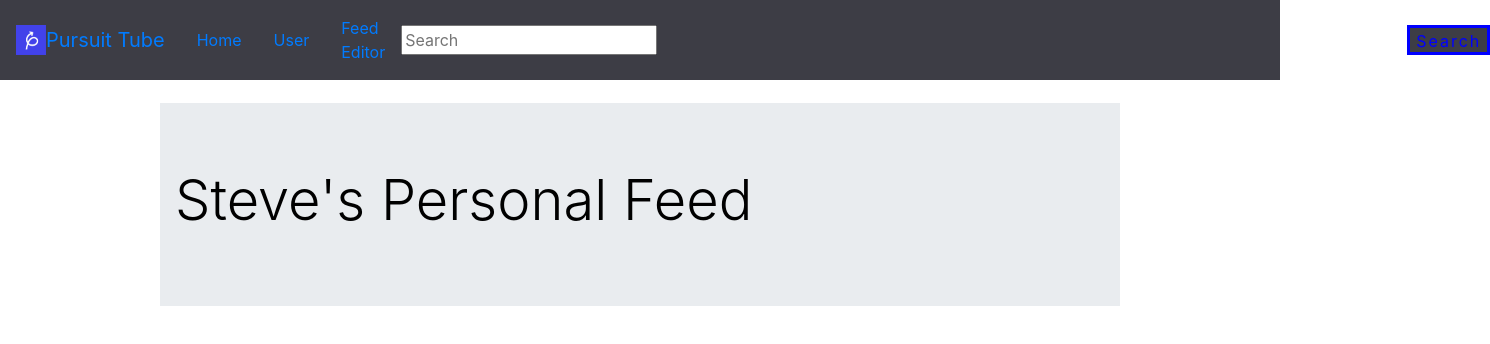
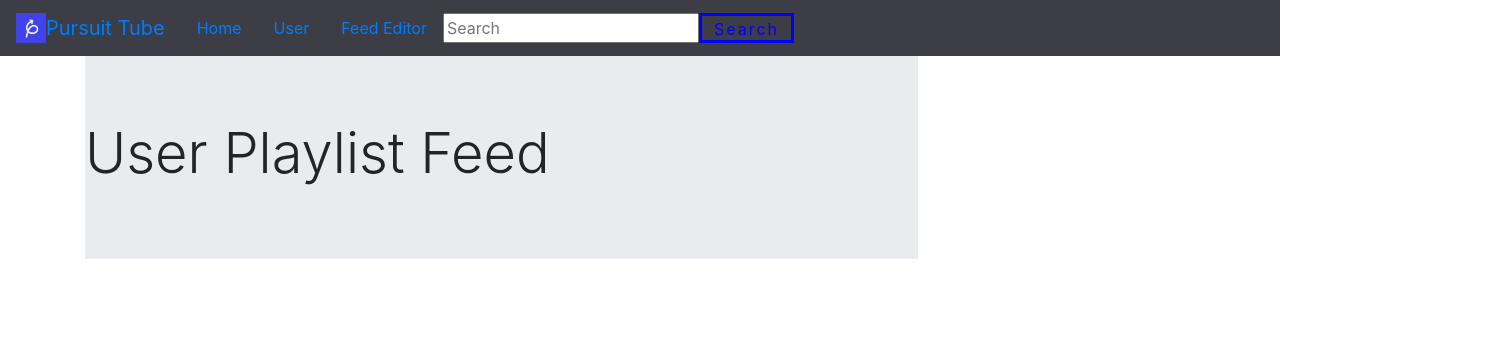
Before and after one commit to JennMP88/sequel_motube, a React (Create React App) app: page /#/ in a window 1280 px wide. Shown: the top 344 px of the page, 1490 px wide, since content can reach past the window. Built offline with nearby package versions, Linux system fonts and the light colour scheme.

Commit message:
change playlist name to user

```diff
--- a/src/components/header.css
+++ b/src/components/header.css
@@ -1,5 +1,4 @@
 .headercolor{
-
     background-color: rgb(61, 61, 69);
 }
 
@@ -17,9 +16,10 @@ background-color: navy;
     border: solid blue;
 }
 .searchInput {
-margin-right: 750px;
+margin: right;
+display: block;
+}
 
-}
 
 .home{
     color: black;
--- a/src/components/header.js
+++ b/src/components/header.js
@@ -7,9 +7,9 @@ const Navbar = props => {
     <>
       <div className='headercolor'>
         <nav class="navbar navbar-expand-lg ">
-        <img width = '30' src= { require('../assets/image.jpeg')} />
-          <a className='mainTitle' class="navbar-brand" href="#">Pursuit Tube</a>
-          <a className="home" class="nav-item nav-link active" href="#">Home <span class="sr-only">(current)</span></a>
+        <img width = '30'  src= { require('../assets/image.jpeg')} />
+          <a className='mainTitle' class="navbar-brand" href="#"> Pursuit Tube </a>
+          <a className="home" class="nav-item nav-link active" href="#"> Home <span class="sr-only">(current)</span></a>
           <a className='user' class="nav-item nav-link" href="#">User</a>
           <a className='feedEdit' class="nav-item nav-link" href="#">Feed Editor</a>
           <input className='searchInput' type='text' placeholder='Search ' ></input>
--- a/src/components/home.css
+++ b/src/components/home.css
@@ -7,3 +7,8 @@
     margin-top: 23px;
     text-align:left;
 }
+
+
+.Jumbo{
+    width: 75%;
+}
--- a/src/components/home.js
+++ b/src/components/home.js
@@ -9,10 +9,10 @@ class Home extends React.Component {
     render() {
         return (
             <>
-                <div className='home'>
+            <div class="container">
+                <div className='Jumbo'>
                     <div class="jumbotron jumbotron-fluid">
-                        <div class="container">
-                            <h1 class="display-4"> Steve's Personal Feed</h1>
+                            <h1 class="display-4">User Playlist Feed</h1>
                         </div>
                     </div>
 
```
